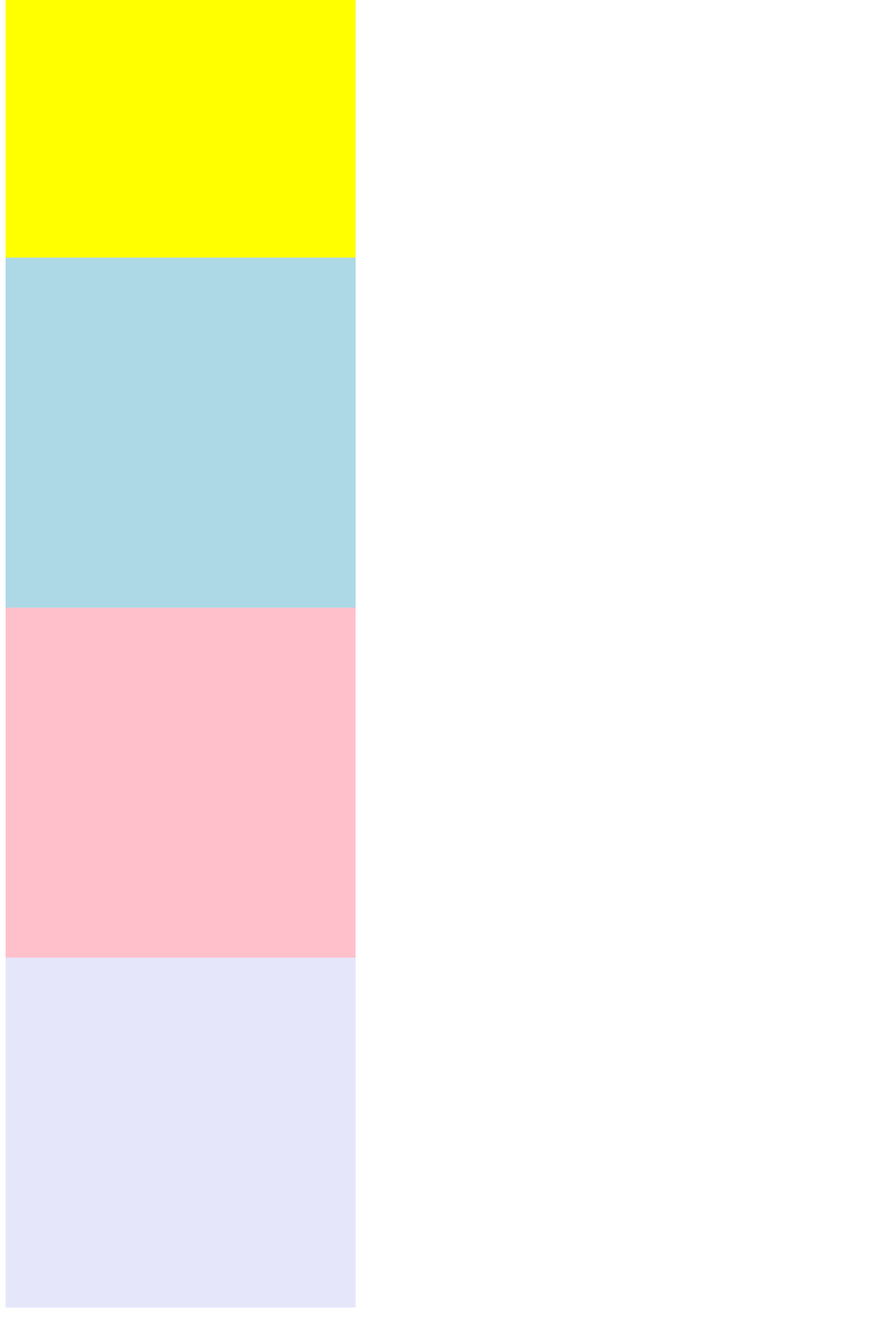
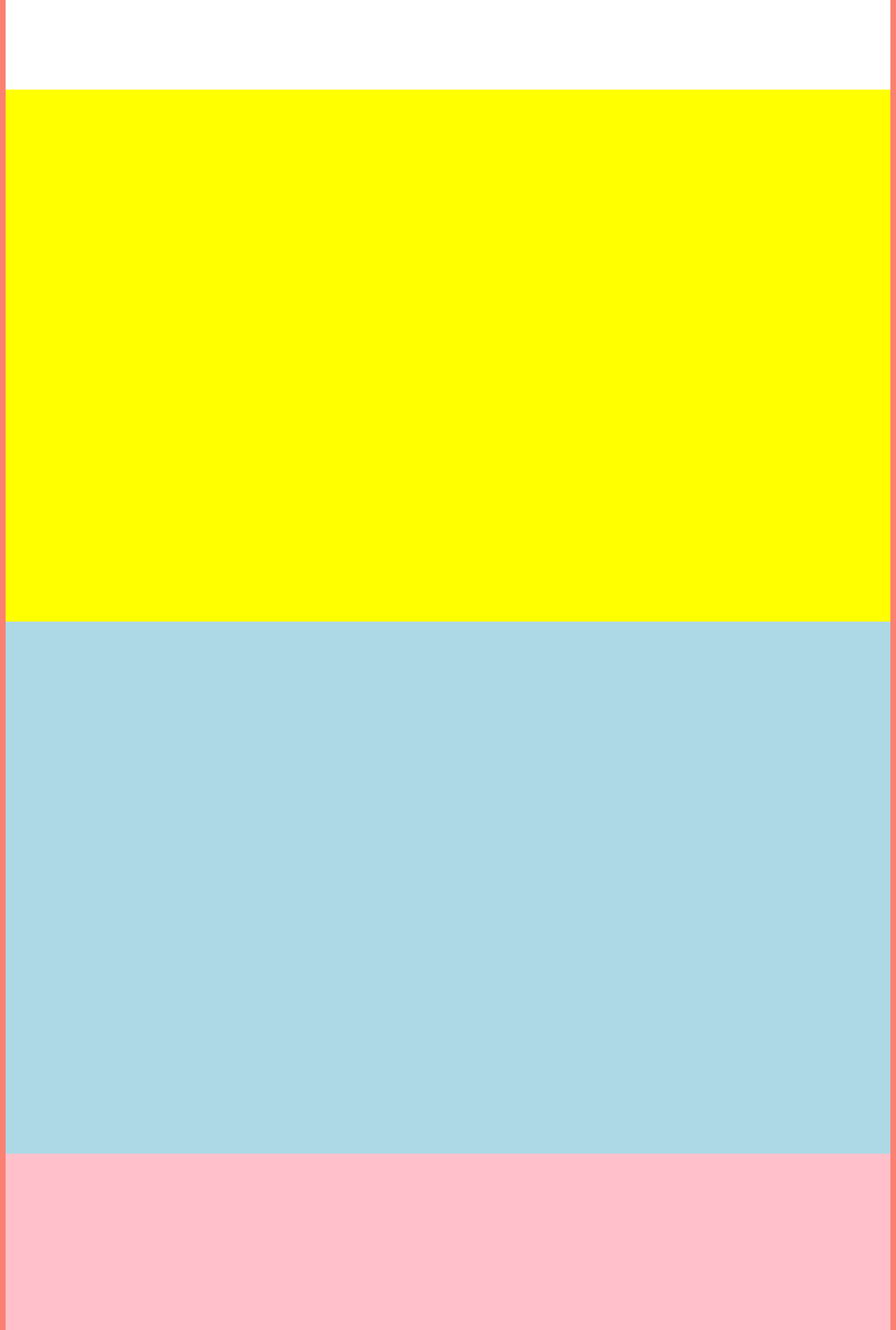
Before and after one commit to chickbees/personal_website, a plain HTML site: page index.html in a window 1280 px wide. Shown: the part 640-2540 px from the top of the page at 70% size. Before the commit the page ends 2516 px from the top, so only its background shows below. Drawn offline with Linux system fonts and the light colour scheme.

Commit message:
Height added to each section using view height

```diff
--- a/index.html
+++ b/index.html
@@ -8,10 +8,13 @@
     </head>
 
     <body>
-        <div class="homePage"></div>
-        <div class="aboutPage"></div>
-        <div class="resumePage"></div>
-        <div class="projectsPage"></div>
-        <div class="contactPage"></div>
+            <div class="fullPage">
+                <div class="homePage"></div>
+                <div class="aboutPage"></div>
+                <div class="resumePage"></div>
+                <div class="projectsPage"></div>
+                <div class="contactPage"></div>
+            </div>
+
     </body>
 </html>
--- a/styles.css
+++ b/styles.css
@@ -1,24 +1,49 @@
-div {
-    height: 500px;
-    width: 500px;
+body {
+    background-color: salmon;
+}
+
+.fullPage {
+    display: flex;
+    flex-direction: column;
+    height: 100%;
 }
 
 .homePage {
     background-color: rgb(255, 255, 255);
+    flex-grow: 1;
+    flex-basis: auto;
+    height: 95vh;
+    width: auto;
 }
 
 .aboutPage {
     background-color: yellow;
+    flex-grow: 1;
+    flex-basis: auto;
+    height: 95vh;
+    width: auto;
 }
 
 .resumePage {
     background-color: lightblue;
+    flex-grow: 1;
+    flex-basis: auto;
+    height: 95vh;
+    width: auto;
 }
 
 .projectsPage {
     background-color: pink;
+    flex-grow: 1;
+    flex-basis: auto;
+    height: 95vh;
+    width: auto;
 }
 
 .contactPage {
     background-color: lavender;
+    flex-grow: 1;
+    flex-basis: auto;
+    height: 95vh;
+    width: auto;
 }
```
